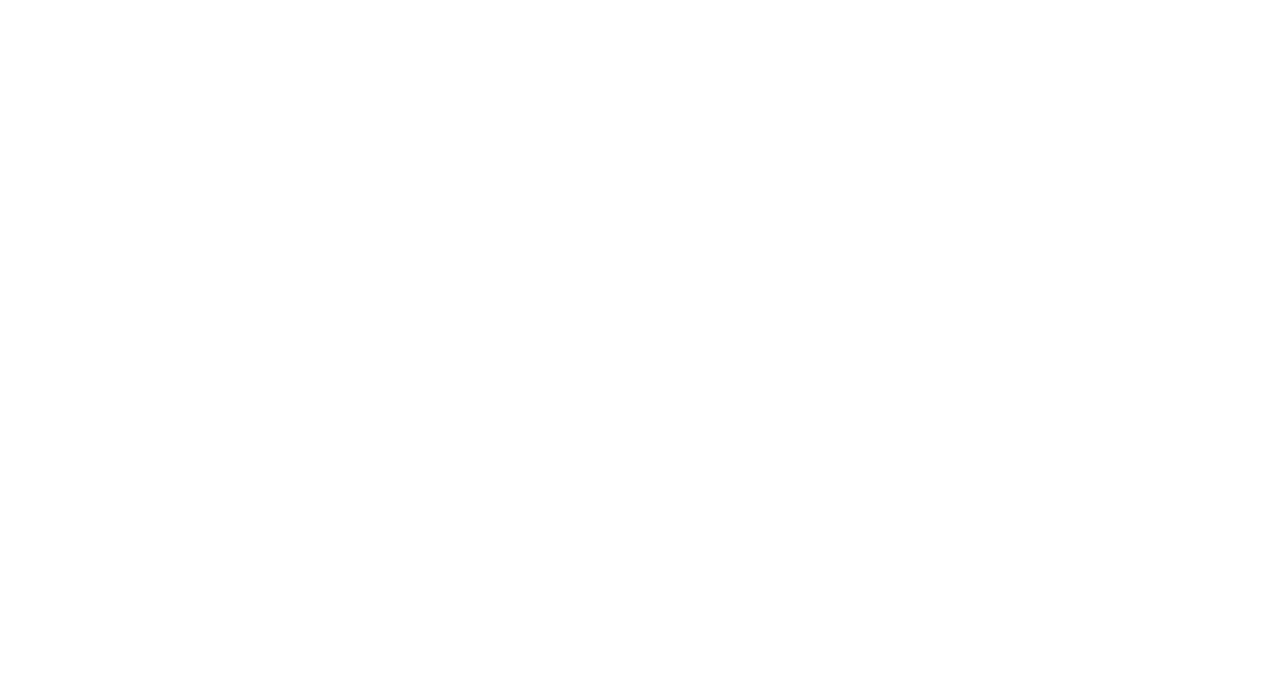
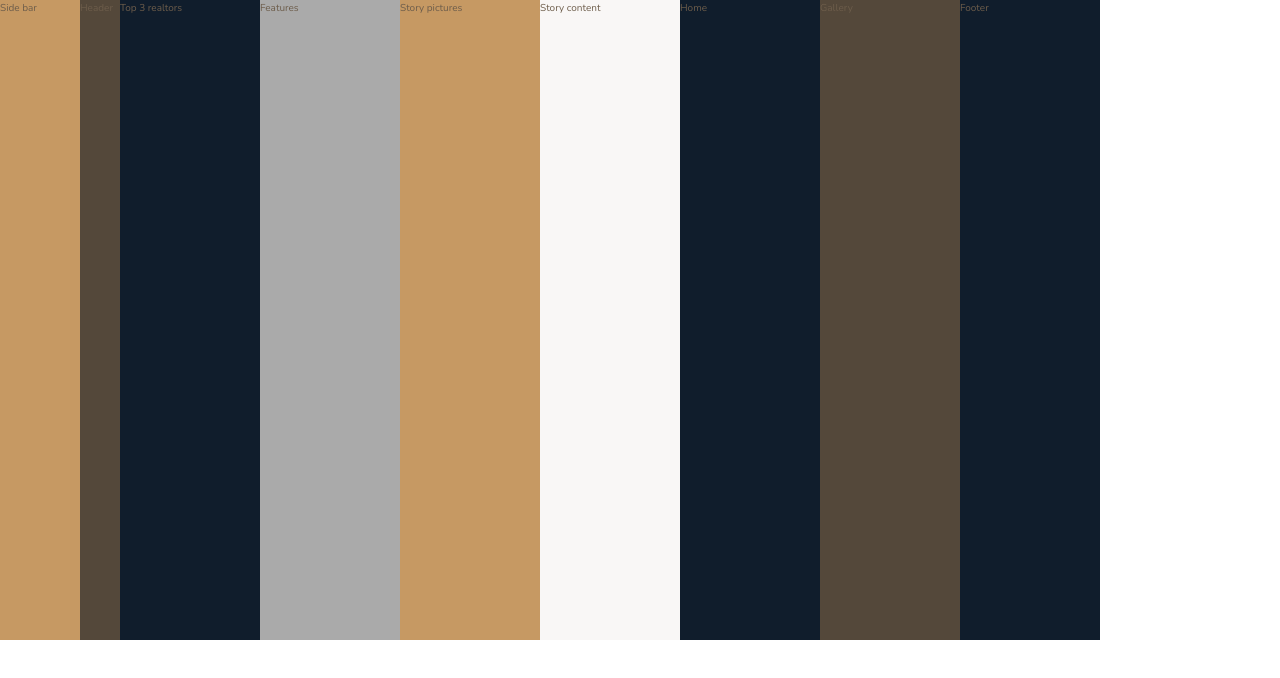
Before and after one commit to phucvu-1999/learning-grid-layout-css, a website: page index.html in a window 1280 px wide. Drawn offline with nearby package versions, Linux system fonts and the light colour scheme; files that its build step writes are made by us from their sources.

Commit message:
building the overall layout of the page

```diff
--- a/index.html
+++ b/index.html
@@ -1,17 +1,36 @@
 <!DOCTYPE html>
 <html lang="en">
-    <head>
-        <meta charset="UTF-8">
-        <meta name="viewport" content="width=device-width, initial-scale=1.0">
-        <meta http-equiv="X-UA-Compatible" content="ie=edge">
+  <head>
+    <meta charset="UTF-8" />
+    <meta name="viewport" content="width=device-width, initial-scale=1.0" />
+    <meta http-equiv="X-UA-Compatible" content="ie=edge" />
 
-        <link href="https://fonts.googleapis.com/css?family=Josefin+Sans:300,400,400i|Nunito:300,300i" rel="stylesheet">
-        <link rel="stylesheet" href="css/style.css">
-        <link rel="shortcut icon" type="image/png" href="img/favicon.png">
+    <link
+      href="https://fonts.googleapis.com/css?family=Josefin+Sans:300,400,400i|Nunito:300,300i"
+      rel="stylesheet"
+    />
+    <link rel="stylesheet" href="css/style.css" />
+    <link rel="shortcut icon" type="image/png" href="img/favicon.png" />
 
-        <title>nexter &mdash; your home, your freedom</title>
-    </head>
-    <body class="container">
+    <title>nexter &mdash; your home, your freedom</title>
+  </head>
+  <body class="container">
+    <div class="sidebar">Side bar</div>
 
-    </body>
+    <header class="header">Header</header>
+
+    <div class="realtors">Top 3 realtors</div>
+
+    <section class="features">Features</section>
+
+    <div class="story__pictures">Story pictures</div>
+
+    <div class="story__content">Story content</div>
+
+    <section class="homes">Home</section>
+
+    <section class="gallery">Gallery</section>
+
+    <footer class="footer">Footer</footer>
+  </body>
 </html>
--- a/package.json
+++ b/package.json
@@ -5,9 +5,8 @@
   "main": "index.js",
   "scripts": {
     "watch:sass": "node-sass sass/main.scss css/style.css -w",
-    "devserver": "live-server",
+    "devserver": "live-server --browser=firefox",
     "start": "npm-run-all --parallel devserver watch:sass",
-
     "compile:sass": "node-sass sass/main.scss css/style.comp.css",
     "prefix:css": "postcss --use autoprefixer -b 'last 10 versions' css/style.comp.css -o css/style.prefix.css",
     "compress:css": "node-sass css/style.prefix.css css/style.css --output-style compressed",
--- a/sass/_base.scss
+++ b/sass/_base.scss
@@ -14,8 +14,28 @@ $color-grey-dark-2: #6d5d4b;
 $font-primary: "Nunito", sans-serif;
 $font-display: "Josefin Sans", sans-serif;
 
-* {
+*,
+*::before,
+*::after {
   padding: 0;
   margin: 0;
+  box-sizing: inherit;
+}
+
+html {
+  font-size: 62.5%;
   box-sizing: border-box;
 }
+
+body {
+  font-family: $font-primary;
+  color: $color-grey-dark-2;
+  font-weight: 300;
+  line-height: 1.6;
+}
+
+.container {
+  display: grid;
+  grid-template-rows: 80vh min-content 40vw repeat(3, min-content);
+  grid-template-columns: 8rem 1fr repeat(8, minmax(min-content, 14rem)) 1fr;
+}
--- a/sass/_features.scss
+++ b/sass/_features.scss
@@ -0,0 +1,3 @@
+.features {
+  background-color: $color-grey-light-2;
+}
--- a/sass/_footer.scss
+++ b/sass/_footer.scss
@@ -0,0 +1,3 @@
+.footer {
+  background-color: $color-secondary;
+}
--- a/sass/_gallery.scss
+++ b/sass/_gallery.scss
@@ -0,0 +1,3 @@
+.gallery {
+  background-color: $color-grey-dark-1;
+}
--- a/sass/_header.scss
+++ b/sass/_header.scss
@@ -0,0 +1,3 @@
+.header {
+  background-color: $color-grey-dark-1;
+}
--- a/sass/_homes.scss
+++ b/sass/_homes.scss
@@ -0,0 +1,3 @@
+.homes {
+  background-color: $color-secondary;
+}
--- a/sass/_realtors.scss
+++ b/sass/_realtors.scss
@@ -0,0 +1,3 @@
+.realtors {
+  background-color: $color-secondary;
+}
--- a/sass/_sidebar.scss
+++ b/sass/_sidebar.scss
@@ -0,0 +1,3 @@
+.sidebar {
+  background-color: $color-primary;
+}
--- a/sass/_story.scss
+++ b/sass/_story.scss
@@ -0,0 +1,9 @@
+.story {
+  &__pictures {
+    background-color: $color-primary;
+  }
+
+  &__content {
+    background-color: $color-grey-light-1;
+  }
+}
```
Also changed, not shown: css/style.css (added), 2 other files.
